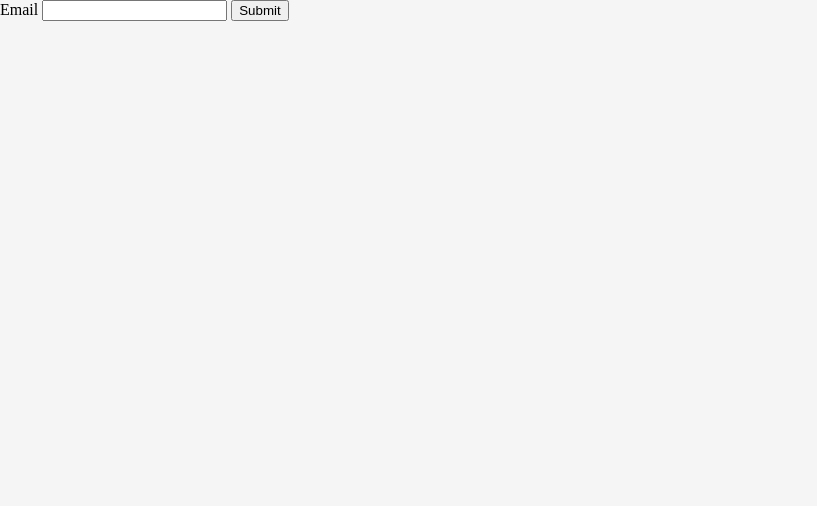
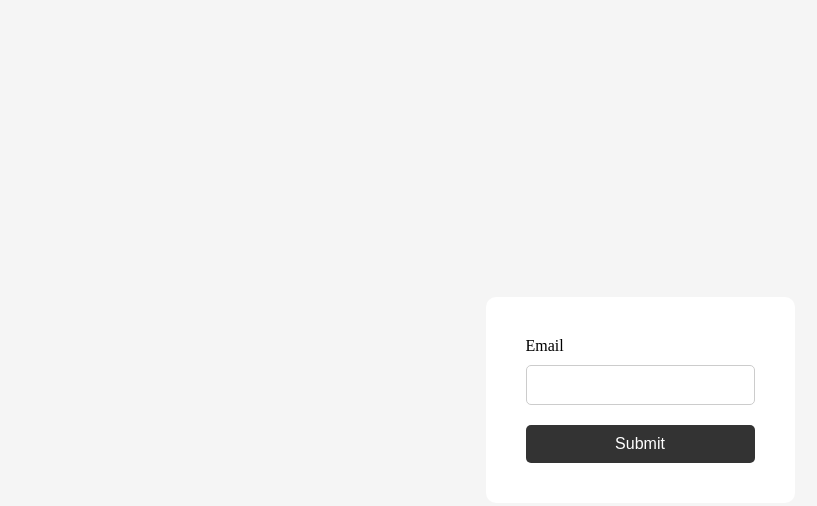
Before and after one commit to Gulcan00/form-validation, a plain HTML site: page index.html in a window 1280 px wide. Shown: the whole page, without its empty margins (0-817 px from the left). Drawn offline with Linux system fonts and the light colour scheme.

Commit message:
Add form styling to body

```diff
--- a/style.css
+++ b/style.css
@@ -4,4 +4,51 @@ body {
     min-height: 100vh;
     width: 100%;
     background: whitesmoke;
+    display: flex;
+    justify-content: center;
+    align-items: center;
+    font-size: 1rem;
 }
+
+form {
+    background-color: white;
+    padding: 40px;
+    border-radius: 10px;
+    display: flex;
+    flex-direction: column;
+    gap: 20px;
+}
+
+label {
+    display: flex;
+    flex-direction: column;
+    gap: 10px;
+}
+
+input {
+    appearance: none;
+    border: 1px solid #ccc;
+    border-radius: 5px;
+    padding: 10px;
+    font-size: inherit;
+}
+
+input:focus {
+    outline: none;
+    border-color: #333;
+}
+
+input:invalid {
+    border-color: red;
+}
+
+button {
+    appearance: none;
+    border: none;
+    border-radius: 5px;
+    padding: 10px;
+    font-size: inherit;
+    background-color: #333;
+    color: white;
+    cursor: pointer;
+}
```
